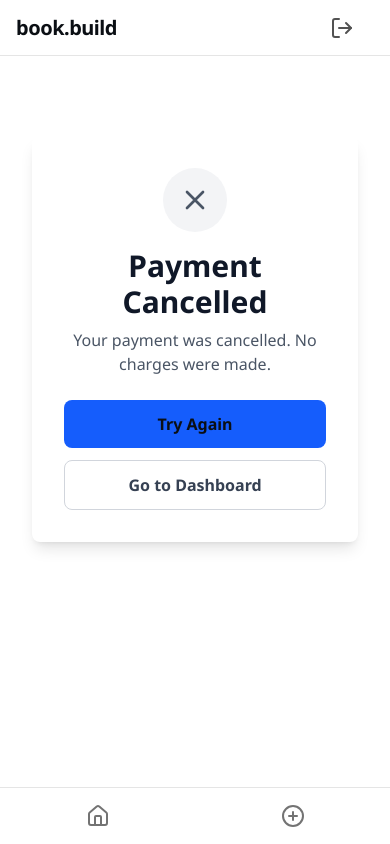
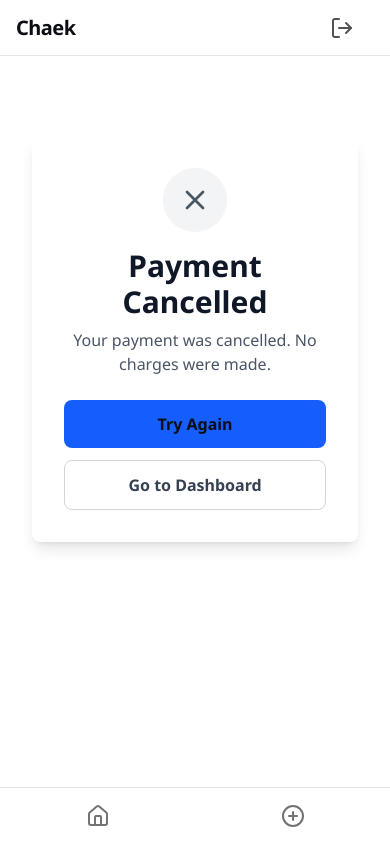
Before and after one commit to leejss/chaek, a Next.js app: page /credits/cancel in a window 390 px wide. Built offline with nearby package versions, Linux system fonts and the light colour scheme; no server answers.

Commit message:
feat: update branding from 'book.build' to 'Chaek' in mobile header and sidebar components

```diff
--- a/app/(protected)/_components/MobileHeader.tsx
+++ b/app/(protected)/_components/MobileHeader.tsx
@@ -5,7 +5,7 @@ export function MobileHeader() {
   return (
     <header className="sticky top-0 z-50 flex items-center justify-between px-4 h-14 border-b border-neutral-200 bg-background/80 backdrop-blur-md">
       <Link href="/book" className="text-xl font-bold tracking-tight">
-        book.build
+        Chaek
       </Link>
       <div className="origin-right">
         <LogoutButton iconOnly />
--- a/app/(protected)/_components/Sidebar.tsx
+++ b/app/(protected)/_components/Sidebar.tsx
@@ -7,7 +7,7 @@ export function Sidebar() {
     <aside className="hidden md:flex w-[275px] h-screen sticky top-0 flex-col border-r border-neutral-200 px-2 py-4">
       <div className="px-4 py-2 mb-4">
         <Link href="/book" className="text-3xl font-bold tracking-tight">
-          book.build
+          Chaek
         </Link>
       </div>
 
```
